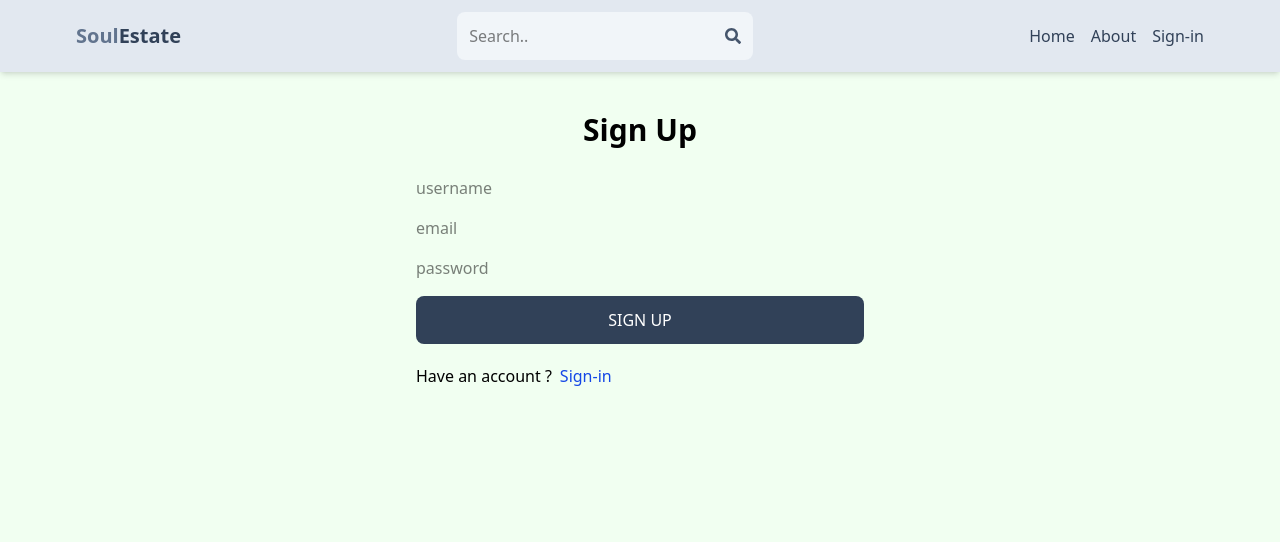
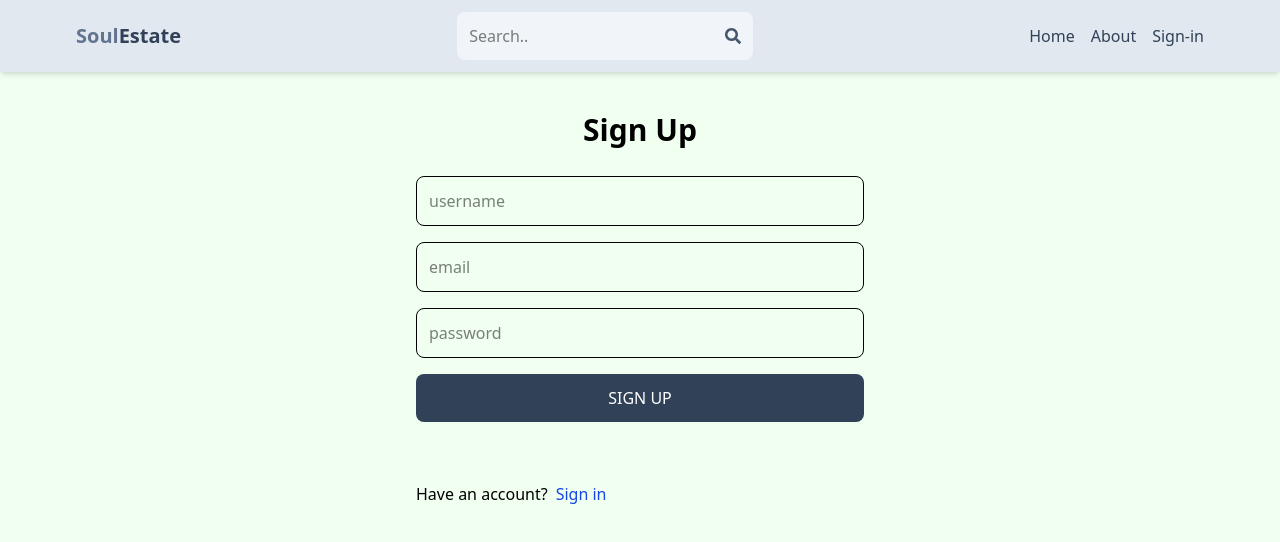
Before and after one commit to maxixo/mern-estate, a React (Vite) app in the folder client/: page /sign-up in a window 1280 px wide. Shown: the top 542 px of the page. Built offline with nearby package versions, Linux system fonts and the light colour scheme.

Commit message:
creating and adding functionality to sign up page

```diff
--- a/client/src/pages/SignUp.jsx
+++ b/client/src/pages/SignUp.jsx
@@ -1,28 +1,112 @@
+import { useState } from "react";
+import { Link, useNavigate } from "react-router-dom";
 
-import {Link} from "react-router-dom";
 
 const SignUp = () => {
+  const [formData, setFormData] = useState({});
+  const [error, setError] = useState(null);
+  const [loading, setLoading] = useState(false);
+  const navigate = useNavigate();
+
+  const handleChange = (e) => {
+    setFormData((prev) => ({
+      ...prev,
+      [e.target.id]: e.target.value,
+    }));
+  };
+
+  const handleSubmit = async (e) => {
+    e.preventDefault();
+    setLoading(true);
+    setError(null);
+
+    try {
+      const res = await fetch("/api/auth/signup", {
+        method: "POST",
+        headers: {
+          "Content-Type": "application/json",
+        },
+        body: JSON.stringify(formData),
+      });
+
+      console.log("Response status:", res.status);
+
+      // If not OK, log and show error, then stop
+      if (!res.ok) {
+        const errorText = await res.text();
+        console.log("Server error body:", errorText);
+        setError(errorText || "Failed to sign up.");
+        return;
+      }
+
+      const data = await res.json();
+
+      // If your backend uses { success: false, message: '' }
+      if (data.success === false) {
+        setError(data.message || "Something went wrong.");
+        return;
+      }
+
+      console.log(data);
+      // Optionally clear form or redirect here
+      setError(null);
+      navigate("/sign-in");
+    } catch (err) {
+      console.log("Error signing up:", err);
+      setError("Network error. Please try again.");
+      console.log("Form Data:", formData);
+    } finally {
+      // This ALWAYS runs: success, error, return, or throw
+      setLoading(false);
+    }
+  };
+
   return (
     <div className="p-3 max-w-lg mx-auto">
-      <h1 className="text-3xl text-center font-semibold my-7">Sign Up </h1>
-     <form className="flex flex-col gap-4 max-w-md mx-auto">
-      <input type="text" placeholder="username"
-       classname="border p-3 rounded-lg " id='username' />
-      <input type="email" placeholder="email"
-       classname="border p-3 rounded-lg " id='username' />
-      <input type="password" placeholder="password"
-       classname="border p-3 rounded-lg " id='username' />
-      <button className="bg-slate-700 text-white p-3 rounded-lg
-       uppercase hover:opacity-95 disabled:opacity-80 ">Sign up</button>
-     </form>
+      <h1 className="text-3xl text-center font-semibold my-7">Sign Up</h1>
 
-       <div className="flex ml-5  gap-2 mt-5">
-        <p>Have an account ?</p>
-        <Link to={"/sign-in"}>
-        <span className="text-blue-700">Sign-in</span></Link>
-       </div>
+      <form
+        onSubmit={handleSubmit}
+        className="flex flex-col gap-4 max-w-md mx-auto"
+      >
+        <input
+          type="text"
+          placeholder="username"
+          className="border p-3 rounded-lg"
+          id="username"
+          onChange={handleChange}
+        />
+        <input
+          type="email"
+          placeholder="email"
+          className="border p-3 rounded-lg"
+          id="email"
+          onChange={handleChange}
+        />
+        <input
+          type="password"
+          placeholder="password"
+          className="border p-3 rounded-lg"
+          id="password"
+          onChange={handleChange}
+        />
+        <button
+          disabled={loading}
+          className="bg-slate-700 text-white p-3 rounded-lg uppercase hover:opacity-95 disabled:opacity-80"
+        >
+          {loading ? "Loading..." : "Sign up"}
+        </button>
+      </form>
+
+      <div className="flex ml-5 pt-10 gap-2 mt-5">
+        <p>Have an account?</p>
+        <Link to="/sign-in">
+          <span className="text-blue-700">Sign in</span>
+        </Link>
       </div>
 
+      {error && <p className="text-red-500 mt-5">{error}</p>}
+    </div>
   );
 };
 
--- a/client/vite.config.js
+++ b/client/vite.config.js
@@ -4,5 +4,14 @@
 
 // https://vite.dev/config/
 export default defineConfig({
+
+  server : {
+    proxy: {
+      '/api' : {
+        target: "http://localhost:3000",
+        secure: false,
+      },
+    },
+  },
   plugins: [react(), tailwindcss()],
 })
```
Also changed, not shown: 1 other file (tests, documents, lock files or other folders).
